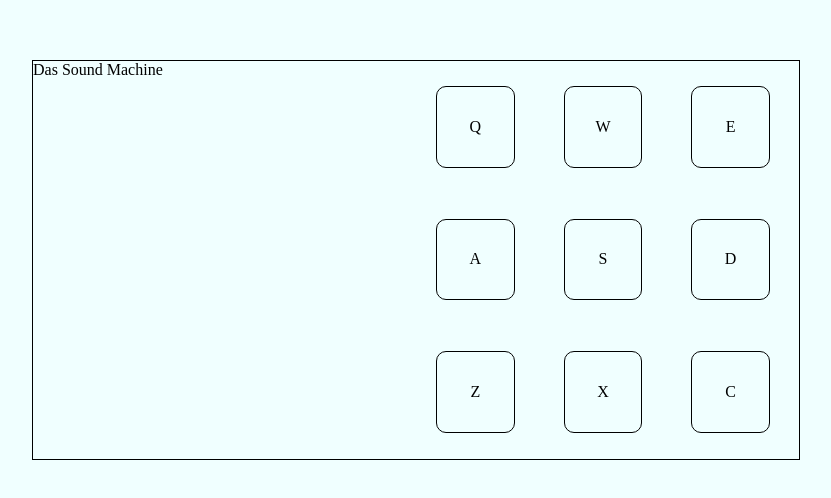
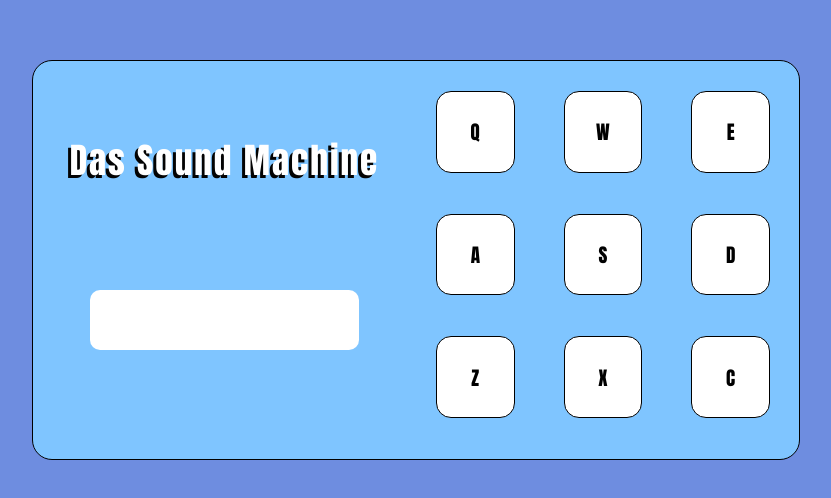
Before and after one commit to Ryan-Sherry/FCC-drum-pad, a React (Create React App) app: page / in a window 1280 px wide. Shown: the part 140-638 px from the top of the page, without its empty margins (224-1055 px from the left). Built offline with nearby package versions, Linux system fonts and the light colour scheme.

Commit message:
Styling
Mostly finished styling, happy with appearance.

```diff
--- a/src/App.css
+++ b/src/App.css
@@ -1,5 +1,6 @@
+@import url('https://fonts.googleapis.com/css?family=Anton');
+
 html{
-  background-color: azure;
   height:100%;
   width: 100%;
   box-sizing: border-box;
@@ -15,6 +16,7 @@ html{
   display: flex;
   align-items: center;
   justify-content: center;
+  background-color: rgb(110, 141, 224)
 }
 
 #drum-machine {
@@ -24,6 +26,8 @@ html{
   display: grid;
   grid-template-columns: 1fr 1fr;
   box-sizing: border-box;
+  background-color: rgb(127, 197, 255);
+  border-radius: 20px;
 }
 
 #drum-pad-container {
@@ -41,9 +45,54 @@ html{
   height: 60%;
   border: solid 1px black;
   margin-left: 20px;
-  margin-top: 25px;
+  margin-top: 20px;
   display: flex;
   align-items: center;
   justify-content: center;
+  border-radius: 15px;
+  background-color: white;
+  font-family: 'Anton', sans-serif;
+  font-size: 1.2rem;
+}
+
+.drum-pad:nth-child(-n+3) {
+  margin-top:30px;
+}
+
+.drum-pad:nth-child(n+7) {
+  margin-top: 10px
+}
+
+#display-wrapper {
+  height:100%;
+  width:100%;
+  display: grid;
+  grid-template-rows: 1fr 1fr;
+}
+
+#dsm {
+  width: 100%;
+  height: 100%;
+  font-size: 2.2rem;
+  font-family: 'Anton', sans-serif;
+  display:flex;
+  align-items: center;
+  justify-content: center;
+  color: white;
+  text-shadow: -3px 3px rgb(3, 3, 3);
+  letter-spacing: 2px;
+}
+
+#display {
+  position: relative;
+}
+
+#panel {
+  width: 70%;
+  height: 30%;
   border-radius: 10px;
+  position: absolute;
+  left: 15%;
+  top: 15%;
+  background-color: white;
 }
--- a/src/App.js
+++ b/src/App.js
@@ -104,7 +104,9 @@ const Display = (props) => {
         Das Sound Machine
         </div>
         <div id="display">
-          {props.message}
+          <div id="panel">
+            {props.message}
+          </div>
         </div>
       </div>
     )
```
